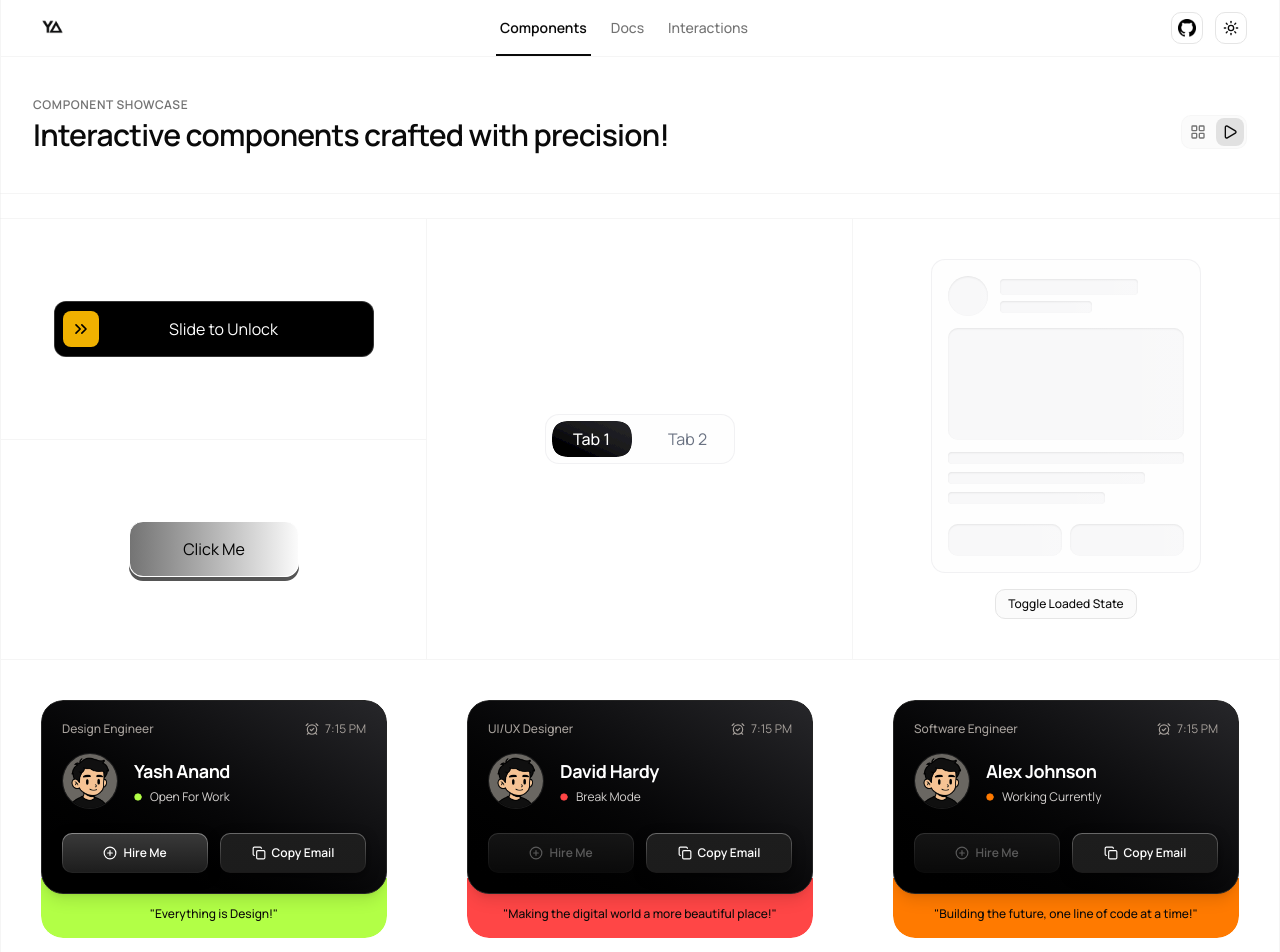
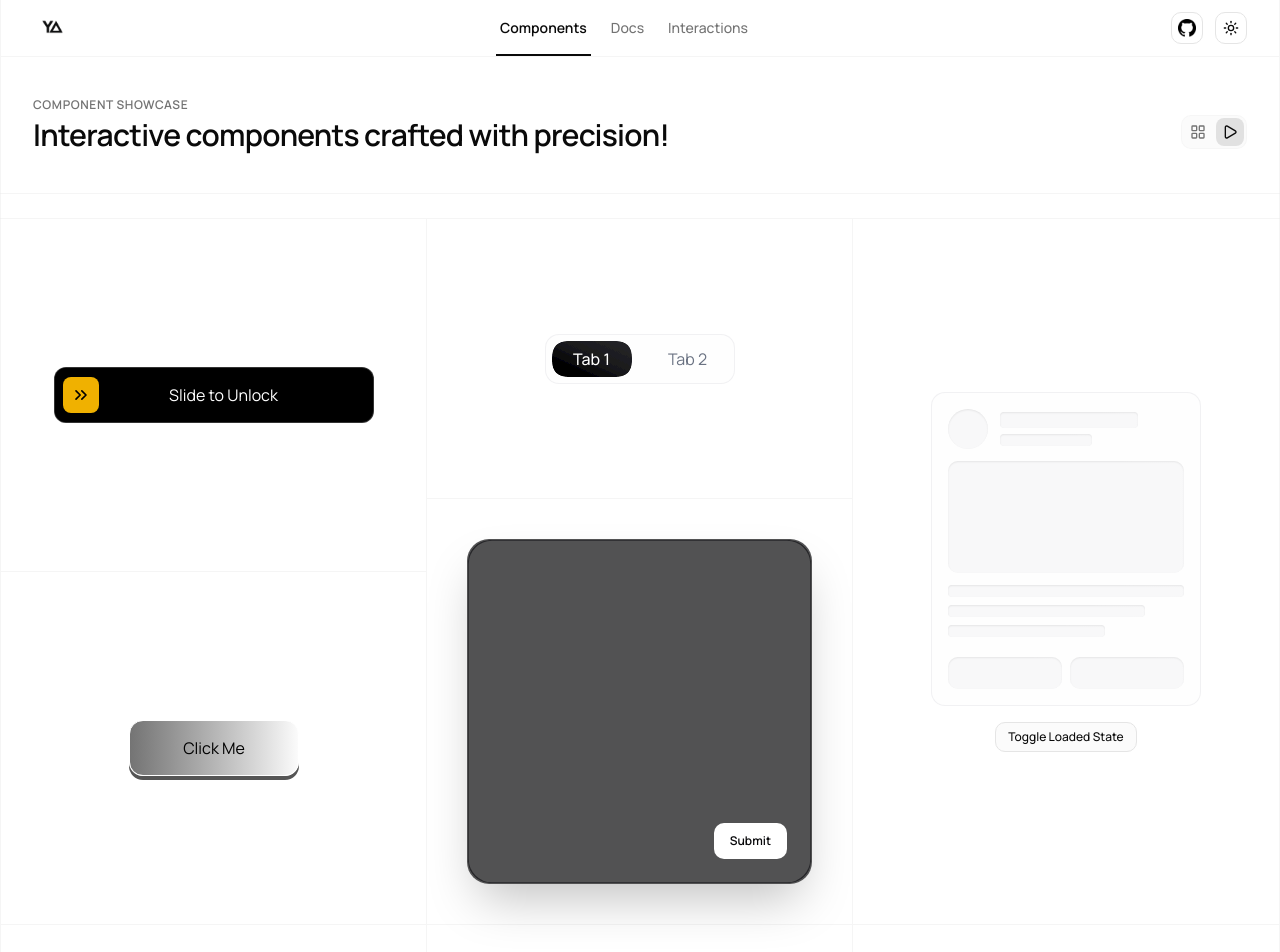
Before and after one commit to yashanand167/personal-lab, a Next.js app: page /showcase in a window 1280 px wide. Shown: the top 952 px of the page. Built offline with nearby package versions, Linux system fonts and the light colour scheme.

Commit message:
feat: add SubmitCard component and integrate into showcase page layout

```diff
--- a/app/showcase/page.tsx
+++ b/app/showcase/page.tsx
@@ -9,6 +9,7 @@ import LiquidTabs from "@/components/Tabs/Liquid-Tabs"
 import { LoaderEffectShowcase } from "@/components/Effects/LoaderEffect"
 import { ChefHat, LayoutGrid, Play } from "lucide-react"
 import Link from "next/link"
+import SubmitCard from "@/components/Cards/SubmitCard"
 
 const user1Data: User = {
   firstName: "Yash",
@@ -91,9 +92,14 @@ export default function Showcase() {
               </div>
             </div>
 
-            {/* Column 2: Liquid Tabs */}
-            <div className="bg-background p-6 sm:p-10 flex items-center justify-center min-h-[280px] border-b border-border/40 md:border-b-0 md:border-r border-border/40">
-              <LiquidTabs />
+            {/* Column 2: Liquid Tabs & Submit Card */}
+            <div className="flex flex-col border-b border-border/40 md:border-b-0 md:border-r border-border/40">
+              <div className="bg-background p-6 sm:p-10 flex items-center justify-center min-h-[280px] flex-1 border-b border-border/40">
+                <LiquidTabs />
+              </div>
+              <div className="bg-background p-10 flex items-center justify-center flex-1">
+                <SubmitCard />
+              </div>
             </div>
 
             {/* Column 3: UI with Loader Effect */}
@@ -104,10 +110,10 @@ export default function Showcase() {
 
           {/* Row 2: User Cards (Full Width layout with 3 columns on larger screens) */}
           <div className="w-full grid grid-cols-1 md:grid-cols-3 bg-background">
-            <div className="bg-background p-10 flex items-center justify-center">
+            <div className="bg-background p-10 flex items-center justify-center border-b md:border-b-0 md:border-r border-border/40">
               <UserCard user={user1Data} />
             </div>
-            <div className="bg-background p-10 flex items-center justify-center">
+            <div className="bg-background p-10 flex items-center justify-center border-b md:border-b-0 md:border-r border-border/40">
               <UserCard user={user2Data} />
             </div>
             <div className="bg-background p-10 flex items-center justify-center">
--- /dev/null
+++ b/components/Cards/SubmitCard.tsx
@@ -0,0 +1,92 @@
+"use client"
+
+import React, { useState } from 'react'
+import { motion } from 'motion/react'
+import { Loader2 } from 'lucide-react'
+
+export default function SubmitCard() {
+    const [loading, setIsLoading] = useState(false)
+    const [submitted, setSubmitted] = useState(false)
+
+    const onClickHandler = async () => {
+        if (loading || submitted) return
+
+        try {
+            setIsLoading(true)
+            // Simulate loading state of 2.5 seconds
+            await new Promise((resolve) => setTimeout(resolve, 2500))
+            setSubmitted(true)
+            // Auto reset success state after 2 seconds
+            setTimeout(() => setSubmitted(false), 2000)
+        } catch (error) {
+            console.error(error)
+        } finally {
+            setIsLoading(false)
+        }
+    }
+
+    return (
+        <div className="w-full aspect-square max-w-[350px] rounded-3xl bg-zinc-950/70 p-6 relative overflow-hidden backdrop-blur-md shadow-2xl flex flex-col justify-end text-white border border-transparent select-none">
+            {/* SVG Animated Border Stroke */}
+            <svg
+                className="absolute inset-0 w-full h-full pointer-events-none rounded-3xl"
+                style={{ position: 'absolute', top: 0, left: 0, width: '100%', height: '100%' }}
+            >
+                {/* Static Solid Border */}
+                <rect
+                    x="0"
+                    y="0"
+                    width="100%"
+                    height="100%"
+                    rx="24"
+                    fill="none"
+                    stroke={submitted ? "#10b981" : "#27272a"}
+                    strokeWidth="1.5"
+                    className="transition-colors duration-300"
+                    style={{
+                        vectorEffect: 'non-scaling-stroke',
+                    }}
+                />
+
+                {/* Rotating Green Pulse Border */}
+                {loading && (
+                    <motion.rect
+                        x="0"
+                        y="0"
+                        width="100%"
+                        height="100%"
+                        rx="24"
+                        fill="none"
+                        stroke="#10b981"
+                        strokeWidth="2.5"
+                        pathLength={1}
+                        strokeDasharray="0.15 0.85"
+                        style={{
+                            vectorEffect: 'non-scaling-stroke',
+                        }}
+                        animate={{
+                            strokeDashoffset: [0, -1]
+                        }}
+                        transition={{
+                            duration: 2.8,
+                            repeat: Infinity,
+                            ease: "linear"
+                        }}
+                    />
+                )}
+            </svg>
+
+            {/* Button placed in the bottom right */}
+            <div className="mt-auto flex justify-end w-full z-10">
+                <button
+                    onClick={onClickHandler}
+                    disabled={loading}
+                    className="h-9 px-4 rounded-lg text-xs font-semibold bg-white text-zinc-950 hover:bg-zinc-200 transition-colors disabled:opacity-50 disabled:cursor-not-allowed cursor-pointer flex items-center justify-center gap-1.5"
+                >
+                    {loading && <Loader2 className="w-3.5 h-3.5 animate-spin" />}
+                    <span>{loading ? "Loading" : submitted ? "Submitted" : "Submit"}</span>
+                </button>
+            </div>
+        </div>
+    )
+}
```
